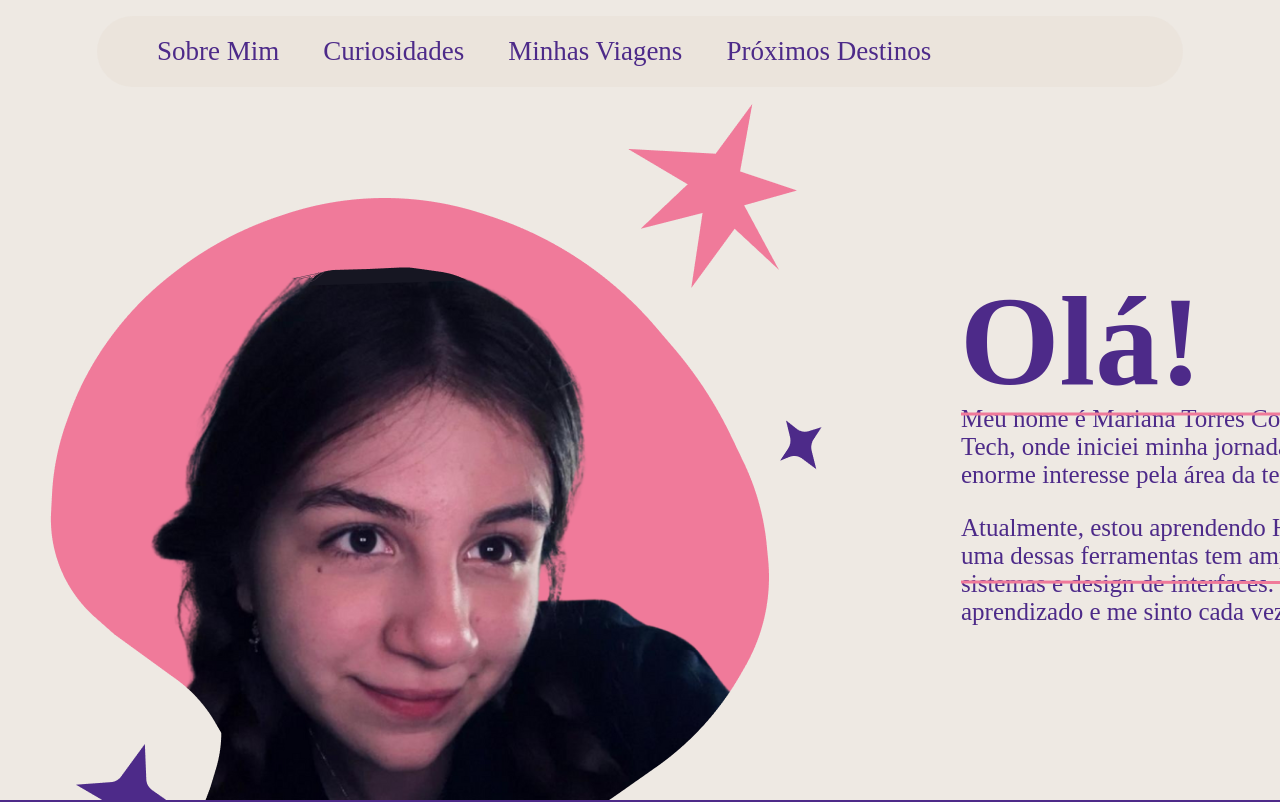
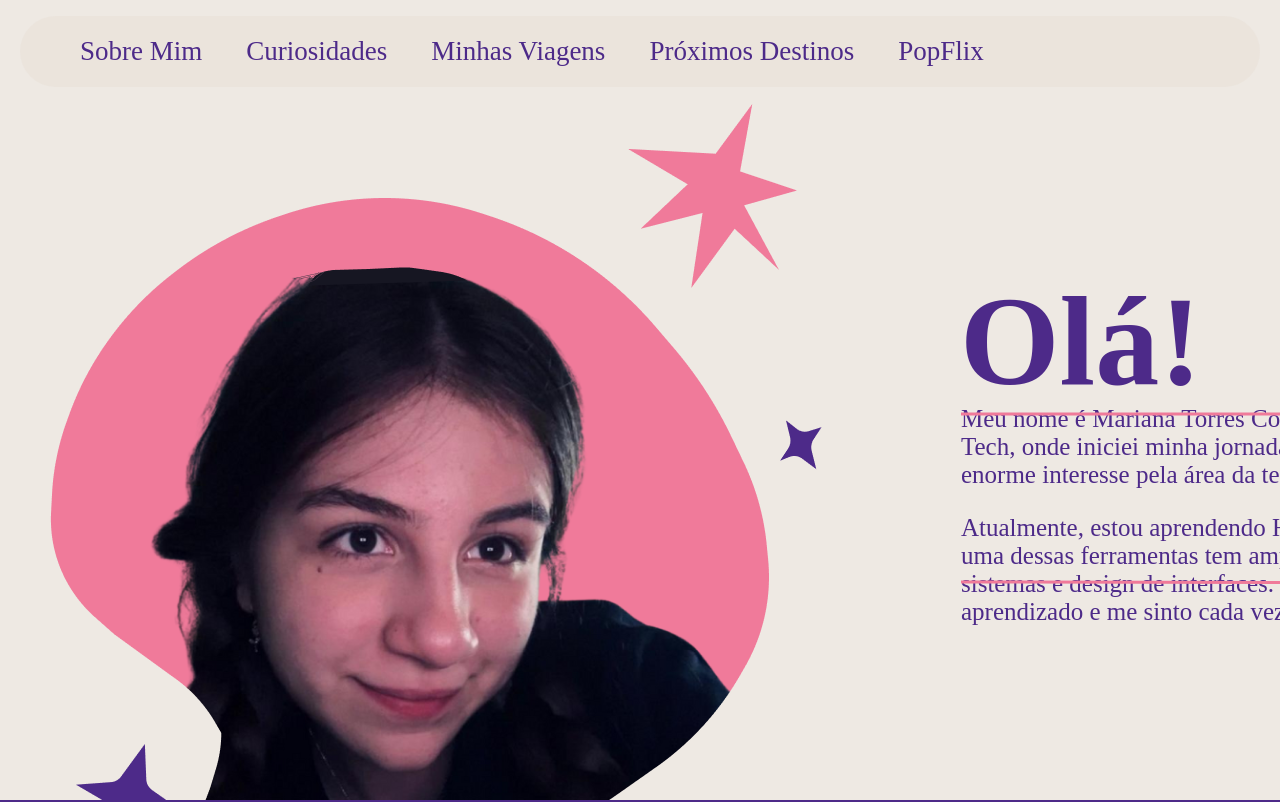
Before and after one commit to mariitorrs/SobreMim-e-Catalogo, a plain HTML site: page index.html in a window 1280 px wide. Shown: the top 802 px of the page. Drawn offline with Linux system fonts and the light colour scheme; a web font is replaced by a local one.

Commit message:
coloquei o pop-flix

```diff
--- a/index.html
+++ b/index.html
@@ -5,6 +5,7 @@
     <link href="https://fonts.googleapis.com/css2?family=Marko+One&display=swap" rel="stylesheet">
     <link rel="stylesheet" href="style.css">
     <meta name="viewport" content="width=device-width, initial-scale=1.0">
+    <link rel="icon" href="img/logosite.png">
     <title>Sobre Mim</title>
 </head>
 
@@ -14,6 +15,7 @@
         <a href="#curiosidades">Curiosidades</a>
         <a href="#minhasviagens">Minhas Viagens</a>
         <a href="#proximosdestinos">Próximos Destinos</a>
+        <a href="https://mariitorrs.github.io/PopFlix/" target="_blank">PopFlix</a>
     </header>
 
     <div id="sobremim" class="sobremim">
--- a/style.css
+++ b/style.css
@@ -20,7 +20,7 @@ header {
     transform: translateX(-50%);
     z-index: 10;
     width: 100%;
-    max-width: 1046px;
+    max-width: 1200px;
 }
 
 header a {
```
Also changed, not shown: img/logosite.png (added).
